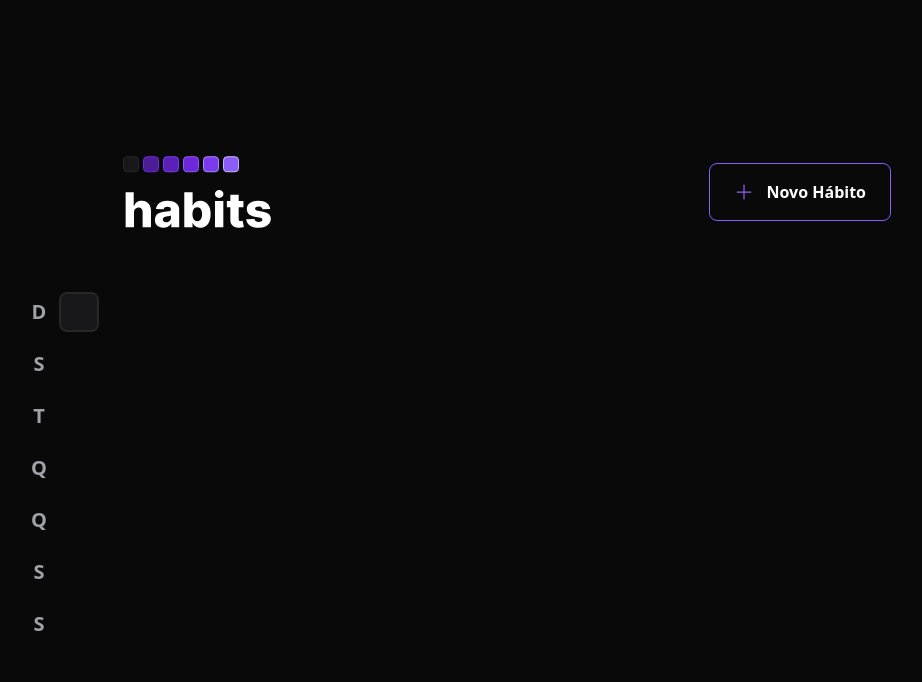
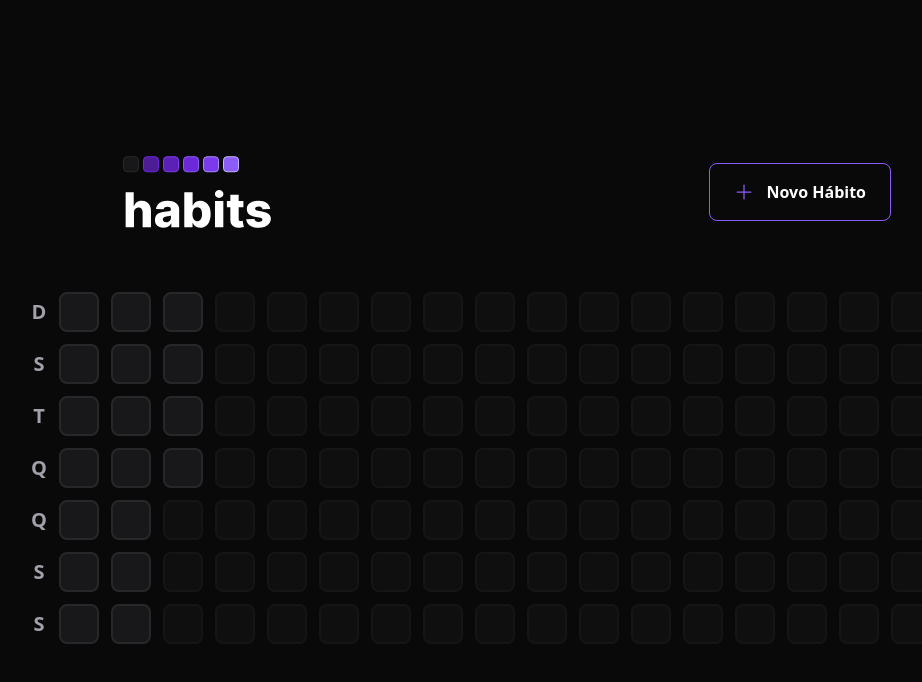
Before and after one commit to marcos-silva-rodrigues/nlw-frontend, a React (Vite) app: page / in a window 1280 px wide. Shown: the top 682 px of the page, without its empty margins (133-1055 px from the left). Built offline with nearby package versions, Linux system fonts and the light colour scheme.

Commit message:
feat: adiciona mais campo para completar a tabela

```diff
--- a/package.json
+++ b/package.json
@@ -9,6 +9,7 @@
     "preview": "vite preview"
   },
   "dependencies": {
+    "dayjs": "^1.11.7",
     "phosphor-react": "^1.4.1",
     "react": "^18.2.0",
     "react-dom": "^18.2.0"
--- a/src/components/SummaryTable.tsx
+++ b/src/components/SummaryTable.tsx
@@ -1,6 +1,10 @@
+import { generateDateFromYearBeginning } from "../utils/generate-date-from-year-beginnig";
 import { HabitDay } from "./HabitDay";
 
 const weekDays = ['D', 'S', 'T', 'Q', 'Q', 'S', 'S'];
+const summaryDates = generateDateFromYearBeginning();
+const minimumSummaryDatesSize = 18 * 7; // 18 weeks
+const amountOfDayToFill = minimumSummaryDatesSize - summaryDates.length;
 
 export function SummaryTable() {
 	return (
@@ -18,7 +22,13 @@
 			</div>
 
 			<div className="grid grid-rows-7 grid-flow-col gap-3">
-				< HabitDay />
+				{summaryDates.map(date => (
+					<HabitDay key={date.toString()} />
+				))}
+
+				{amountOfDayToFill > 0 && Array.from({ length: amountOfDayToFill }).map((_, index) => (
+					<div key={index} className="w-10 h-10 bg-zinc-900 border-2 border-zinc-800 rounded-lg opacity-40 cursor-not-allowed" />
+				))}
 			</div>
 		</div>
 	);
--- /dev/null
+++ b/src/utils/generate-date-from-year-beginnig.ts
@@ -0,0 +1,17 @@
+import dayjs from "dayjs";
+
+export function generateDateFromYearBeginning() {
+  const firstDayOfTheYear = dayjs().startOf("year");
+
+  const today = new Date();
+
+  const dates = [];
+
+  let compareDate = firstDayOfTheYear;
+  while (compareDate.isBefore(today)) {
+    dates.push(compareDate.toDate());
+    compareDate = compareDate.add(1, "day");
+  }
+
+	return dates;
+}
```
Also changed, not shown: 1 other file (tests, documents, lock files or other folders).
